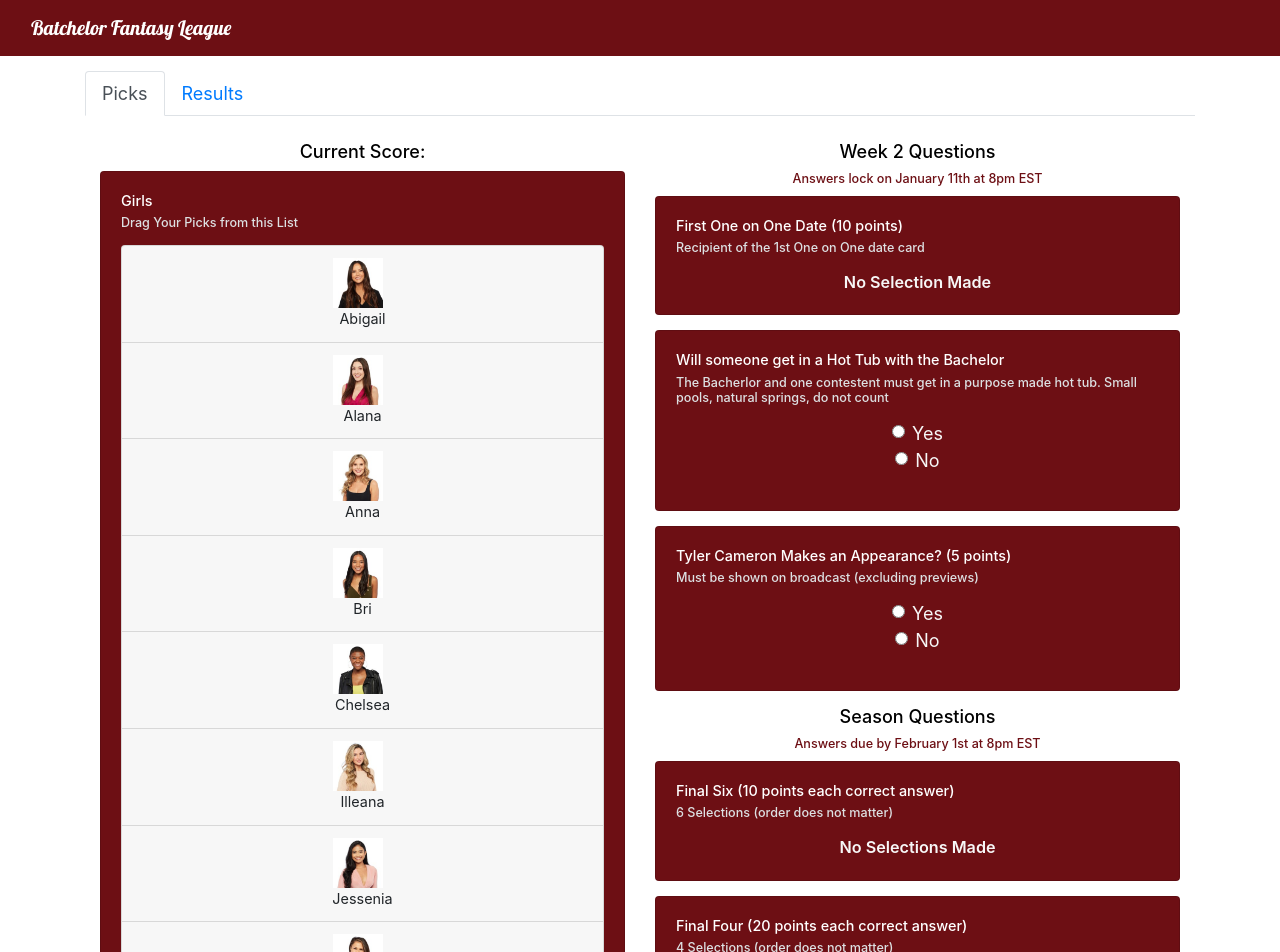
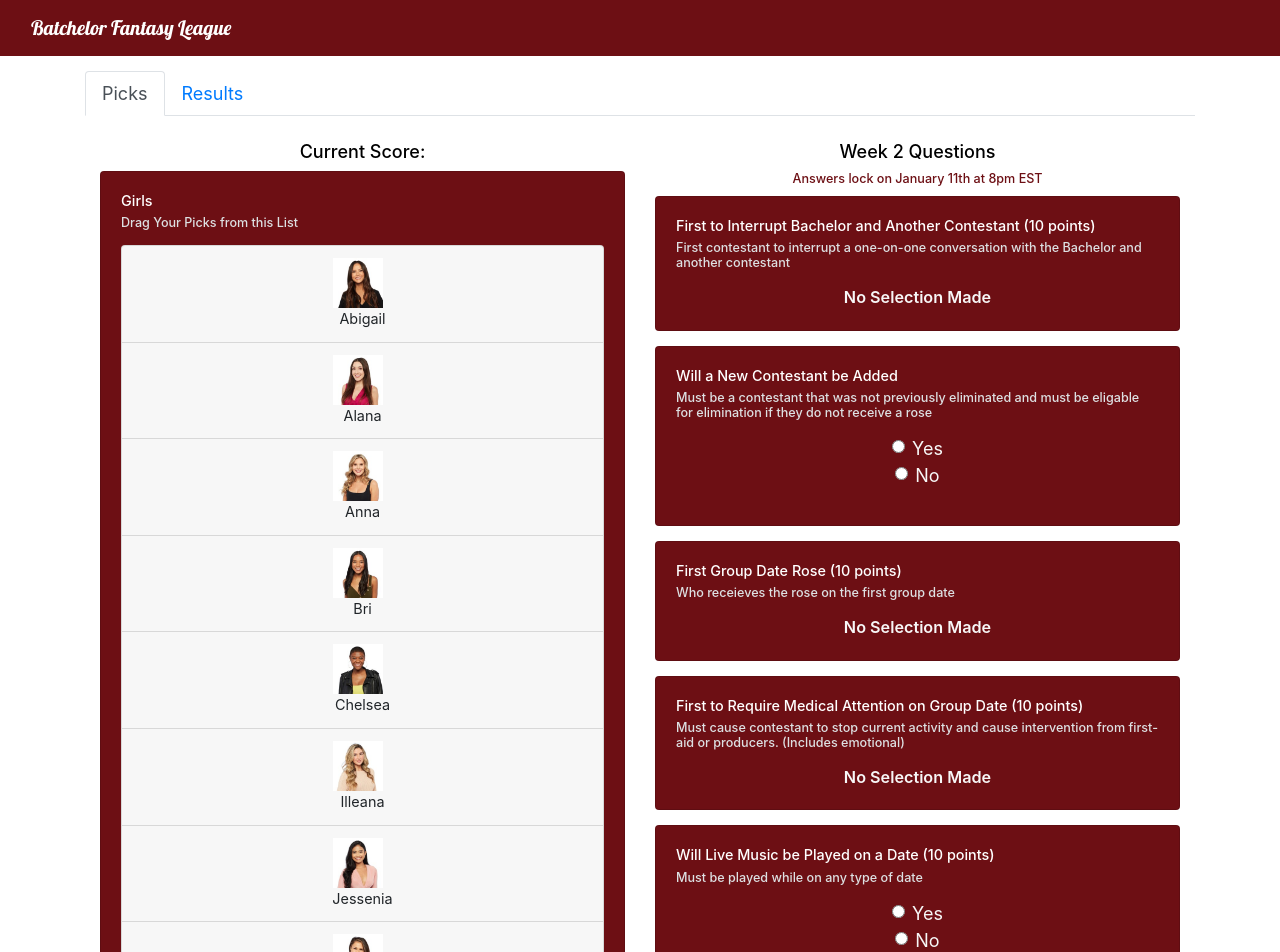
Before and after one commit to palburtus/batchelor-game, a React (Create React App) app: page / in a window 1280 px wide. Shown: the top 952 px of the page. Built offline with nearby package versions, Linux system fonts and the light colour scheme; no server answers; the database is empty; a web font is replaced by a local one.

Commit message:
fixed bugs added tests refactored and added week 2 questions

```diff
--- a/src/components/batchelorGame.jsx
+++ b/src/components/batchelorGame.jsx
@@ -107,14 +107,13 @@ class BatchelorGame extends React.Component {
         let picks = this.state.picks;
 
         if(!this.state.isWeekTwoLockedOut){
-
             picks.isHotTubWeekTwo = this.handleBooleanEventChange(evt, 'isHotTubWeekTwoRadios', picks.isHotTubWeekTwo);
             picks.isTylerCameronApperanceWeek2 = this.handleBooleanEventChange(evt, 'isTylerCameronApperanceWeek2Radios', picks.isTylerCameronApperanceWeek2);
-
+            picks.isLiveMusicPlayedWeekTwo = this.handleBooleanEventChange(evt, 'isLiveMusicPlayedWeekTwo', picks.isLiveMusicPlayedWeekTwo);
+            picks.isNewContestantIntroducedWeekTwo = this.handleBooleanEventChange(evt, 'isNewContestantIntroducedWeekTwo', picks.isNewContestantIntroducedWeekTwo);
         }
 
         if(!this.state.isWeekOneLockedOut){
-
             picks.isTylerCameronApperance = this.handleBooleanEventChange(evt, 'tylerCameronRadios', picks.isTylerCameronApperance);
         }
 
@@ -150,6 +149,18 @@ class BatchelorGame extends React.Component {
             if(listId === 'first-one-on-one-date'){
                 picks.firstOneOnOneDate = -1;
             }
+
+            if(listId === 'requires-medical-attention-week-two'){
+                picks.requiresMedicalAttentionWeekTwo = -1;
+            }
+
+            if(listId === 'first-group-date-rose-week-two'){
+                picks.firstGroupDateRoseWeekTwo = -1;
+            }
+
+            if(listId === 'first-interruption-week-two'){
+                picks.firstInterruptionWeekTwo = -1;
+            }
         }
 
         //WEEK 1
@@ -176,7 +187,6 @@ class BatchelorGame extends React.Component {
         }
 
         //SEASON
-
         if(!this.state.isSeasonLongLockedOut){
             if(listId === 'final-six'){
                 picks.finalSix = this.arrayRemoveByValue(picks.finalSix, id);
@@ -221,7 +231,7 @@ class BatchelorGame extends React.Component {
         return picks;
     }
 
-    handleSingleDragAdd(picks, statePicks, droppableId, result, maxPicks){
+    handleSingleDragAdd(picks, statePicks, droppableId, result){
 
         const { destination } = result;
 
@@ -256,6 +266,9 @@ class BatchelorGame extends React.Component {
         //WEEK 2
         if(!this.state.isWeekTwoLockedOut){
             picks.firstOneOnOneDate = this.handleSingleDragAdd(picks.firstOneOnOneDate, this.state.picks.firstOneOnOneDate, 'first-one-on-one-date', result);
+            picks.requiresMedicalAttentionWeekTwo = this.handleSingleDragAdd(picks.requiresMedicalAttentionWeekTwo, this.state.picks.requiresMedicalAttentionWeekTwo, 'requires-medical-attention-week-two', result);
+            picks.firstGroupDateRoseWeekTwo = this.handleSingleDragAdd(picks.firstGroupDateRoseWeekTwo, this.state.picks.firstGroupDateRoseWeekTwo, 'first-group-date-rose-week-two', result);
+            picks.firstInterruptionWeekTwo = this.handleSingleDragAdd(picks.firstInterruptionWeekTwo, this.state.picks.firstInterruptionWeekTwo, 'first-interruption-week-two', result);
         }
 
         //WEEK 1
@@ -333,6 +346,49 @@ class BatchelorGame extends React.Component {
 
                                 <h3>Week 2 Questions</h3>
                                 <h4>Answers lock on January 11th at 8pm EST</h4>
+
+                                <SinglePickDrag
+                                    isLocked={this.state.isWeekTwoLockedOut}
+                                    droppableId='first-interruption-week-two'
+                                    pick={this.state.picks.firstInterruptionWeekTwo}
+                                    onDragEnd={this.onDragEnd}
+                                    removeSelection={this.removeSelection}
+                                    title='First to Interrupt Bachelor and Another Contestant (10 points)'
+                                    subtitle='First contestant to interrupt a one-on-one conversation with the Bachelor and another contestant'/>
+
+                                <BooleanPick
+                                    isLocked={this.state.isWeekTwoLockedOut}
+                                    pick={this.state.picks.isNewContestantIntroducedWeekTwo}
+                                    title='Will a New Contestant be Added'
+                                    subtitle='Must be a contestant that was not previously eliminated and must be eligable for elimination if they do not receive a rose'
+                                    radiosIds='isNewContestantIntroducedWeekTwo'
+                                    handleChange={this.handleChange}/>
+
+                                <SinglePickDrag
+                                    isLocked={this.state.isWeekTwoLockedOut}
+                                    droppableId='first-group-date-rose-week-two'
+                                    pick={this.state.picks.firstGroupDateRoseWeekTwo}
+                                    onDragEnd={this.onDragEnd}
+                                    removeSelection={this.removeSelection}
+                                    title='First Group Date Rose (10 points)'
+                                    subtitle='Who receieves the rose on the first group date'/>
+
+                                <SinglePickDrag
+                                    isLocked={this.state.isWeekTwoLockedOut}
+                                    droppableId='requires-medical-attention-week-two'
+                                    pick={this.state.picks.requiresMedicalAttentionWeekTwo}
+                                    onDragEnd={this.onDragEnd}
+                                    removeSelection={this.removeSelection}
+                                    title='First to Require Medical Attention on Group Date (10 points)'
+                                    subtitle='Must cause contestant to stop current activity and cause intervention from first-aid or producers. (Includes emotional)'/>
+
+                                <BooleanPick
+                                    isLocked={this.state.isWeekTwoLockedOut}
+                                    pick={this.state.picks.isLiveMusicPlayedWeekTwo}
+                                    title='Will Live Music be Played on a Date (10 points)'
+                                    subtitle='Must be played while on any type of date'
+                                    radiosIds='isLiveMusicPlayedWeekTwo'
+                                    handleChange={this.handleChange}/>
 
                                 <SinglePickDrag
                                     isLocked={this.state.isWeekTwoLockedOut}
--- a/src/constants.js
+++ b/src/constants.js
@@ -10,15 +10,20 @@ export function defaultPicks() {
         finalTwo: [],
         finalOne: -1,
         isTylerCameronApperance: NO_SELECTION,
-        isTylerCameronApperanceWeek2: NO_SELECTION,
         firstImpressionRose: -1,
         firstOutOfLimo: -1,
         firstKiss: -1,
         firstTears: -1,
         firstWearingCostume: -1,
         //WEEK 2
-        firstOneOnOneDate: -1,
-        isHotTubWeekTwo: -1,
+        firstOneOnOneDate: NO_SELECTION,
+        isHotTubWeekTwo: NO_SELECTION,
+        isTylerCameronApperanceWeek2: NO_SELECTION,
+        isLiveMusicPlayedWeekTwo: NO_SELECTION,
+        requiresMedicalAttentionWeekTwo: -1,
+        firstGroupDateRoseWeekTwo: -1,
+        isNewContestantIntroducedWeekTwo: NO_SELECTION,
+        firstInterruptionWeekTwo: -1,
         //TODO (can be implemented after 1st episode)
         firstToLeaveOnOwn: -1
     }
@@ -39,6 +44,11 @@ export const perfectPicks = {
     firstOneOnOneDate: NOT_SETTLED,
     isHotTubWeekTwo: NOT_SETTLED,
     isTylerCameronApperanceWeek2: NOT_SETTLED,
+    isLiveMusicPlayedWeekTwo: NOT_SETTLED,
+    requiresMedicalAttentionWeekTwo: NOT_SETTLED,
+    firstGroupDateRoseWeekTwo: NOT_SETTLED,
+    isNewContestantIntroducedWeekTwo: NOT_SETTLED,
+    firstInterruptionWeekTwo: NOT_SETTLED,
     //TODO (can be implemented after 1st episode)
     firstToLeaveOnOwn: NOT_SETTLED
 }
@@ -57,7 +67,12 @@ export const scoreMap = {
     //WEEK 2
     'isTylerCameronApperanceWeek2' : 5,
     'firstOneOnOneDate' : 10,
-    'isHotTubWeekTwo' : 5
+    'isHotTubWeekTwo' : 5,
+    'isLiveMusicPlayedWeekTwo' : 5,
+    'requiresMedicalAttentionWeekTwo' : 10,
+    'firstGroupDateRoseWeekTwo' : 10,
+    'isNewContestantIntroducedWeekTwo' : 5,
+    'firstInterruptionWeekTwo' : 10
 }
 
 export function getGirlsById(id){
--- a/src/gameService.js
+++ b/src/gameService.js
@@ -15,6 +15,26 @@ export const getScore = (picks) => {
 
         if(picks.isHotTubWeekTwo === constants.perfectPicks.isHotTubWeekTwo){
             score += constants.scoreMap['isHotTubWeekTwo'];
+        }
+
+        if(picks.isLiveMusicPlayedWeekTwo === constants.perfectPicks.isLiveMusicPlayedWeekTwo){
+            score += constants.scoreMap['isLiveMusicPlayedWeekTwo'];
+        }
+
+        if(picks.requiresMedicalAttentionWeekTwo === constants.perfectPicks.requiresMedicalAttentionWeekTwo){
+            score += constants.scoreMap['requiresMedicalAttentionWeekTwo'];
+        }
+
+        if(picks.firstGroupDateRoseWeekTwo === constants.perfectPicks.firstGroupDateRoseWeekTwo){
+            score += constants.scoreMap['firstGroupDateRoseWeekTwo'];
+        }
+
+        if(picks.isNewContestantIntroducedWeekTwo === constants.perfectPicks.isNewContestantIntroducedWeekTwo){
+            score += constants.scoreMap['isNewContestantIntroducedWeekTwo'];
+        }
+
+        if(picks.firstInterruptionWeekTwo === constants.perfectPicks.firstInterruptionWeekTwo){
+            score += constants.scoreMap['firstInterruptionWeekTwo'];
         }
 
         //WEEK 1
```
Also changed, not shown: 1 other file (tests, documents, lock files or other folders).
